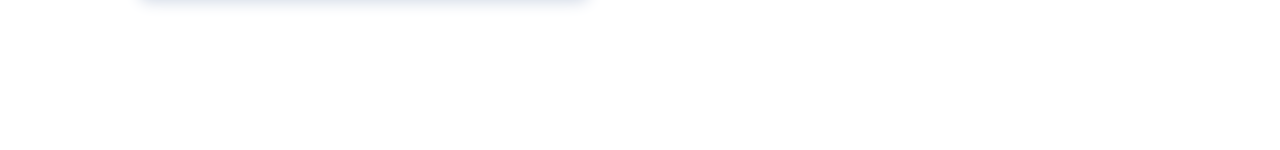
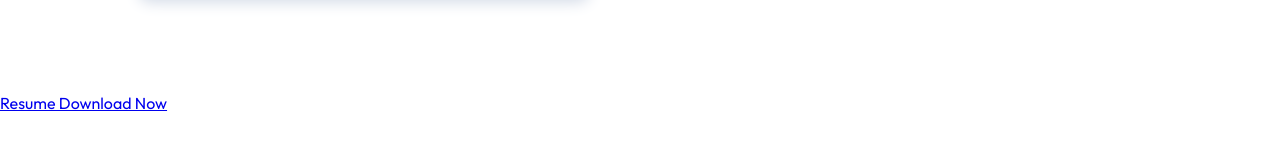
Before and after one commit to Subbuperugu26/DeOne7, a plain HTML site: page index.html in a window 1280 px wide. Shown: the part 630-780 px from the top of the page. Drawn offline with nearby package versions, Linux system fonts and the light colour scheme.

Commit message:
Update index.html

```diff
--- a/index.html
+++ b/index.html
@@ -62,6 +62,9 @@
             </div>
         </div>
     </section>
+    <a href="subburesume2025.pdf" class="download-btn" download>
+        Resume Download Now
+    </a>
 
     <script>
         const darkModeToggle = document.getElementById('darkModeToggle');
```
